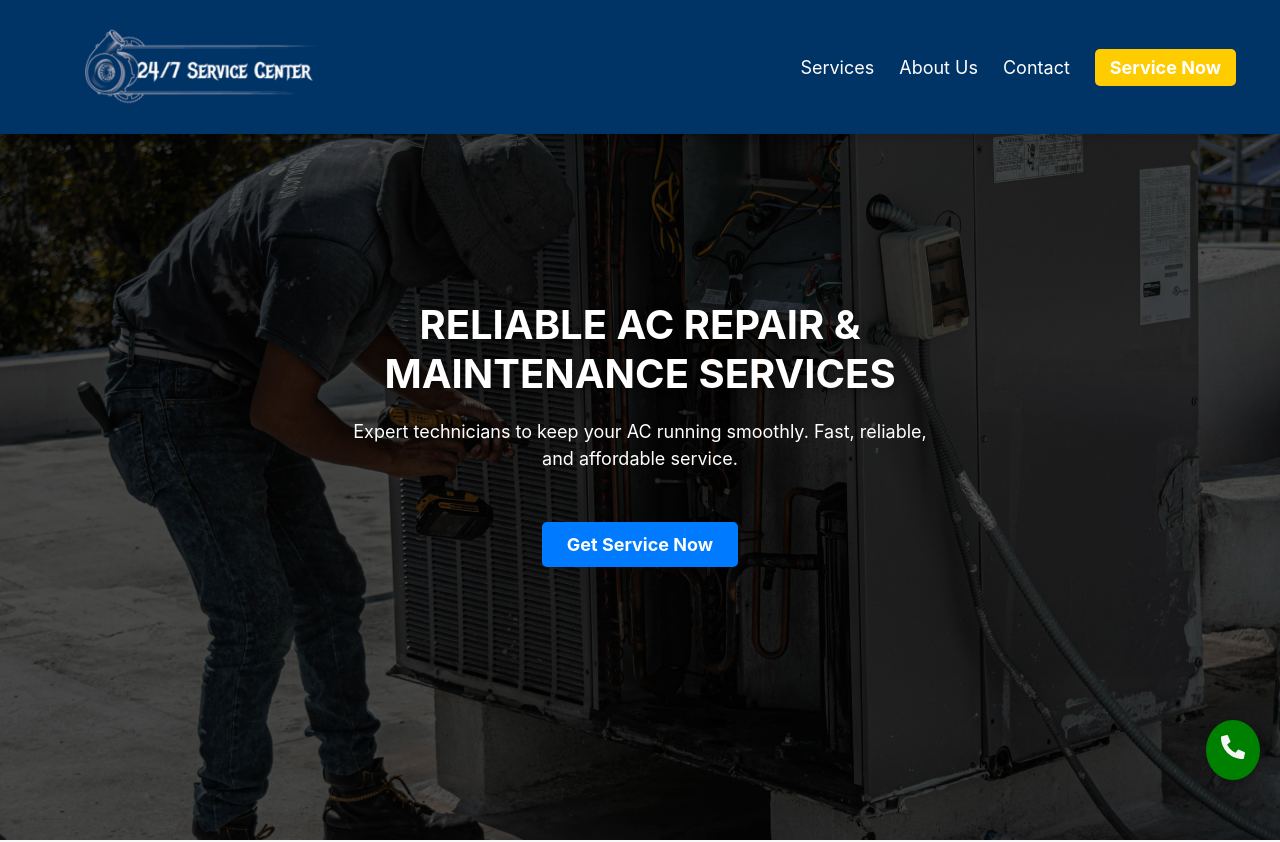
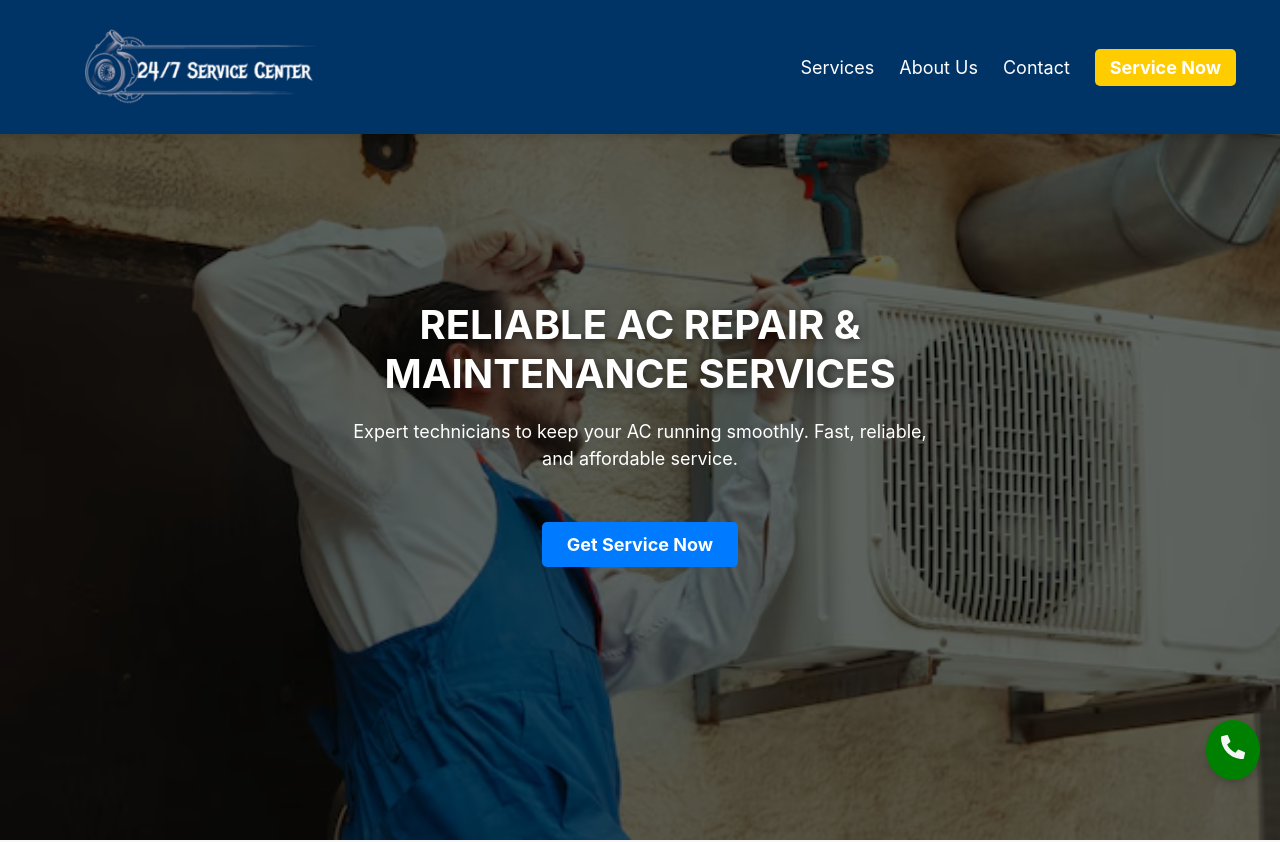
Before and after one commit to ImaanSiddiqui/24-7ServiceCenter, a React (Create React App) app: page / in a window 1280 px wide. Shown: the top 842 px of the page. Built offline with nearby package versions, Linux system fonts and the light colour scheme.

Commit message:
bg image

```diff
--- a/public/index.html
+++ b/public/index.html
@@ -6,9 +6,9 @@
     <meta name="viewport" content="width=device-width, initial-scale=1" />
     <meta name="theme-color" content="#000000" />
     <meta name="title" content="24/7Service - AC Repair & Maintenance Services" />
-<meta name="description" content="24/7Service provides professional AC repair and maintenance services. Fast, reliable, and affordable cooling solutions for your home and office." />
-<meta name="keywords" content="AC repair, AC maintenance, 247Service,Service Center,service center, air conditioning service, cooling solutions, AC installation, home AC repair" />
-<meta name="author" content="247ServiceCenter Team" />
+    <meta name="description" content="24/7Service provides professional AC repair and maintenance services. Fast, reliable, and affordable cooling solutions for your home and office." />
+    <meta name="keywords" content="AC repair, AC maintenance, 247Service,Service Center,service center, air conditioning service, cooling solutions, AC installation, home AC repair" />
+    <meta name="author" content="247ServiceCenter Team" />
 
 
     <!-- <meta
--- a/src/style/home.css
+++ b/src/style/home.css
@@ -2,7 +2,7 @@
 .landing-page {
     position: relative;
     height: 100vh;
-    background: url("../assets/background.jpg") no-repeat center center/cover;
+    background: url("../assets/bgimage.avif") no-repeat center center/cover;
     display: flex;
     align-items: center;
     justify-content: center;
```
Also changed, not shown: src/assets/bgimage.avif (added).
